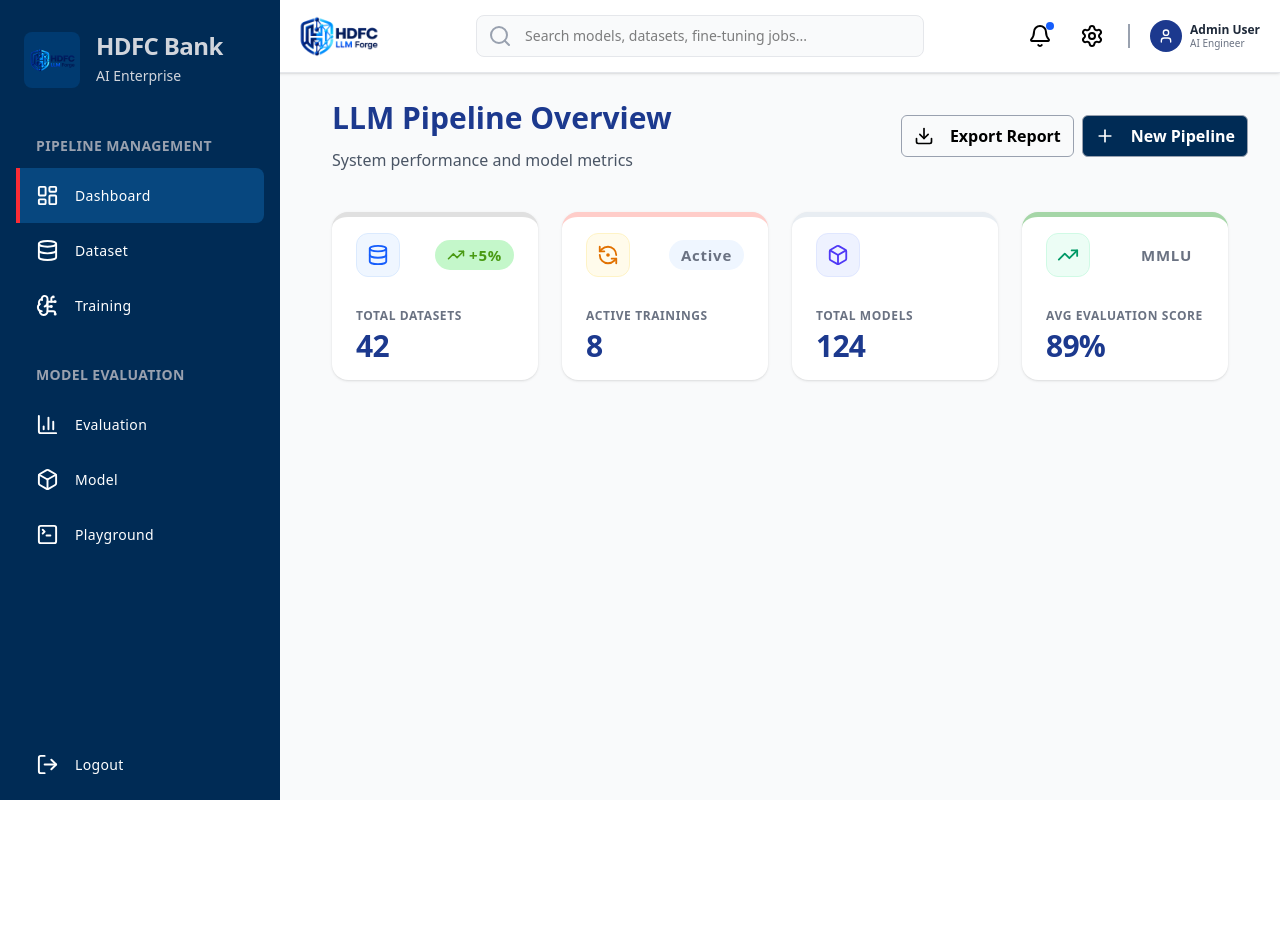
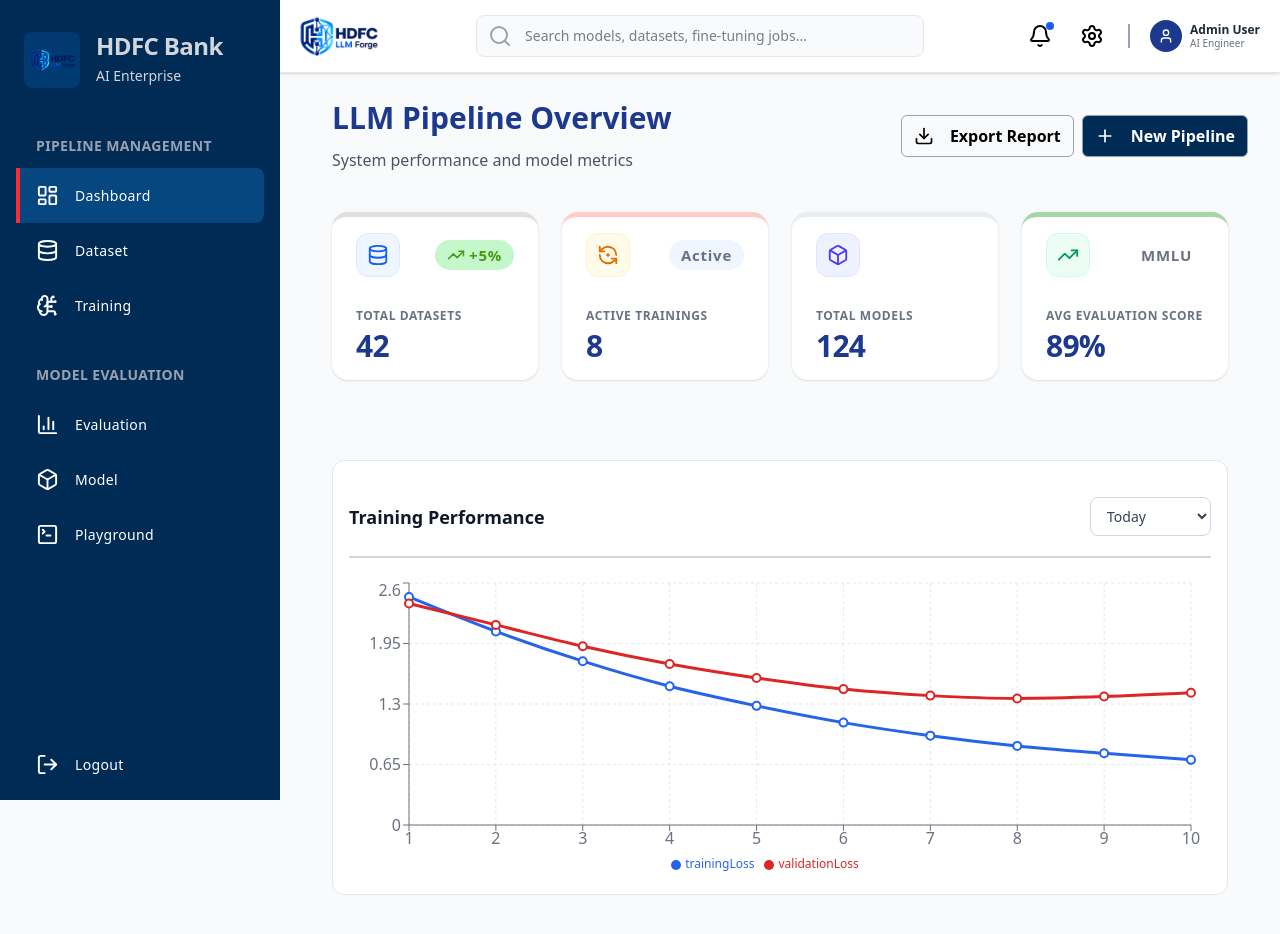
Before and after one commit to ankush0710/hdfc-custom-llm-dev-pipeline, a Next.js app in the folder frontend/: page / in a window 1280 px wide. Before the commit the page ends 800 px from the top, so only its background shows below. Built offline with nearby package versions, Linux system fonts and the light colour scheme.

Commit message:
create the chart section to show  accurracy and training loss

```diff
--- a/frontend/src/app/page.jsx
+++ b/frontend/src/app/page.jsx
@@ -7,6 +7,8 @@
 import Navbar from '@/components/layout/Navbar';
 import Sidebar from '@/components/layout/Sidebar';
 import StatCard from "@/components/ui/StatCard";
+import { ChartData } from '@/sampleData/ChartData';
+import LineChart from "@/components/charts/LineChart";
 import { useState } from 'react';
 import { Download, Plus } from 'lucide-react';
 
@@ -17,14 +19,14 @@
     <>
       <div className="min-h-screen bg-gray-50">
 
-        {/* side bar consists -> all routes  */}
+        {/* side bar consists -> all routes section */}
         <Sidebar isOpen={isOpen} onClose={() => setIsOpen(false)} />
 
-        {/* navbar consists -> profile image and search bar  */}
+        {/* navbar consists -> profile image and search bar section  */}
         <Navbar onMenuClick={() => setIsOpen((prev) => !prev)} />
 
         <main className="flex flex-col mt-10 pt-10 lg:pt-15 px-2 lg:px-8 lg:ml-[280px]">
-          {/* Header row containing title and actions */}
+          {/* Header row containing title and actions section */}
           <div className="flex flex-col lg:flex-row lg:items-center lg:justify-between gap-4">
             <div className="px-5">
               <h1 className="text-blue-900 font-bold text-3xl">LLM Pipeline Overview</h1>
@@ -36,13 +38,32 @@
             </div>
           </div>
 
-          {/* stat cards for displaying all info about trained model  */}
+          {/* stat cards for displaying all info about trained model section */}
           <div className='my-10 px-5'>
             <StatCard />
           </div>
+
+          {/* tarining performance data and recent activity section  */}
+          <div className='my-10 px-5'>
+            <LineChart
+              title="Training Performance"
+              data={ChartData}
+              xKey="epoch"
+              lines={[
+                {
+                  dataKey: "trainingLoss",
+                  name: "Training Loss",
+                  color: "#2563eb",
+                },
+                {
+                  dataKey: "validationLoss",
+                  name: "Validation Loss",
+                  color: "#dc2626",
+                },
+              ]} />
+          </div>
         </main>
       </div>
-
     </>
   )
 }
--- /dev/null
+++ b/frontend/src/components/charts/LineChart.jsx
@@ -0,0 +1,105 @@
+//========================================================================================//
+/*
+Line chart component which show the data in form of line
+*/
+//=======================================================================================//
+"use client";
+import { useState, useMemo } from "react";
+import {
+  LineChart as RecharLineChart,
+  Line,
+  XAxis,
+  YAxis,
+  CartesianGrid,
+  Tooltip,
+  Legend,
+  ResponsiveContainer,
+} from "recharts";
+
+export default function LineChart({
+  data = [],
+  xKey,
+  lines = [],
+  title,
+  height = 300,
+}) {
+  const [range, setRange] = useState("today");
+
+  const filteredData = useMemo(() => {
+    switch (range) {
+      case "yesterday":
+        return data.slice(-2, -1);
+
+      case "Last7":
+        return data.slice(-7);
+
+      case "Last10":
+        return data.slice(-10);
+
+      default:
+        return data.slice(-1);
+    }
+  }, [data, range]);
+  return (
+    <div className="w-full max-w-6xl rounded-xl border border-gray-200 bg-white p-4">
+      {/* title of the chart  */}
+      {
+        <div className="flex items-center justify-between border-b-2 border-gray-300 py-5 mb-5">
+          <h3 className="text-gray-900 font-semibold text-lg">{title}</h3>
+
+          <select
+            value={range}
+            onChange={(e) => setRange(e.target.value)}
+            className="rounded-lg border border-gray-300 bg-white px-3 py-2 text-sm text-gray-700 outline-none focus:border-blue-500 focus:ring-1 focus:ring-blue-500"
+          >
+            <option value="today">Today</option>
+            <option value="yesterday">Yesterday</option>
+            <option value="last7">Last 7 Days</option>
+            <option value="last8">Last 8 Days</option>
+          </select>
+        </div>
+      }
+
+      {/* Responsive container for the chart */}
+      <div className="w-full" style={{ height: `${height}px` }}>
+        <ResponsiveContainer width="100%" height="100%">
+          <RecharLineChart
+            data={data}
+            margin={{ top: 5, right: 20, left: 0, bottom: 5 }}
+          >
+            <CartesianGrid strokeDasharray="3 3" stroke="#e5e7eb" />
+            <XAxis dataKey={xKey} stroke="#6b7280" />
+            <YAxis stroke="#6b7280" />
+            <Tooltip
+              contentStyle={{
+                backgroundColor: "#fff",
+                border: "1px solid #e5e7eb",
+              }}
+              itemStyle={{ color: "#374151" }}
+              labelStyle={{ color: "#111827", fontWeight: "bold" }}
+            />
+            <Legend
+              iconType="circle"
+              iconSize={10}
+              wrapperStyle={{ color: "#6b7280", fontSize: "12px" }}
+            />
+            {/* Render the Line component */}
+            {lines.map((line) => {
+              return (
+                <Line
+                  key={line.dataKey}
+                  type="monotone"
+                  dataKey={line.dataKey}
+                  stroke={line.color}
+                  strokeWidth={3}
+                  dot={{ r: 4, strokeWidth: 2, stroke: line.color }}
+                  activeDot={{ r: 6 }}
+                />
+              );
+            })}
+          </RecharLineChart>
+        </ResponsiveContainer>
+      </div>
+    </div>
+  );
+}
--- /dev/null
+++ b/frontend/src/sampleData/ChartData.js
@@ -0,0 +1,12 @@
+export const ChartData = [
+    { epoch: 1, trainingLoss: 2.45, validationLoss: 2.38 },
+    { epoch: 2, trainingLoss: 2.08, validationLoss: 2.15 },
+    { epoch: 3, trainingLoss: 1.76, validationLoss: 1.92 },
+    { epoch: 4, trainingLoss: 1.49, validationLoss: 1.73 },
+    { epoch: 5, trainingLoss: 1.28, validationLoss: 1.58 },
+    { epoch: 6, trainingLoss: 1.10, validationLoss: 1.46 },
+    { epoch: 7, trainingLoss: 0.96, validationLoss: 1.39 },
+    { epoch: 8, trainingLoss: 0.85, validationLoss: 1.36 },
+    { epoch: 9, trainingLoss: 0.77, validationLoss: 1.38 },
+    { epoch: 10, trainingLoss: 0.70, validationLoss: 1.42 },
+];
```
